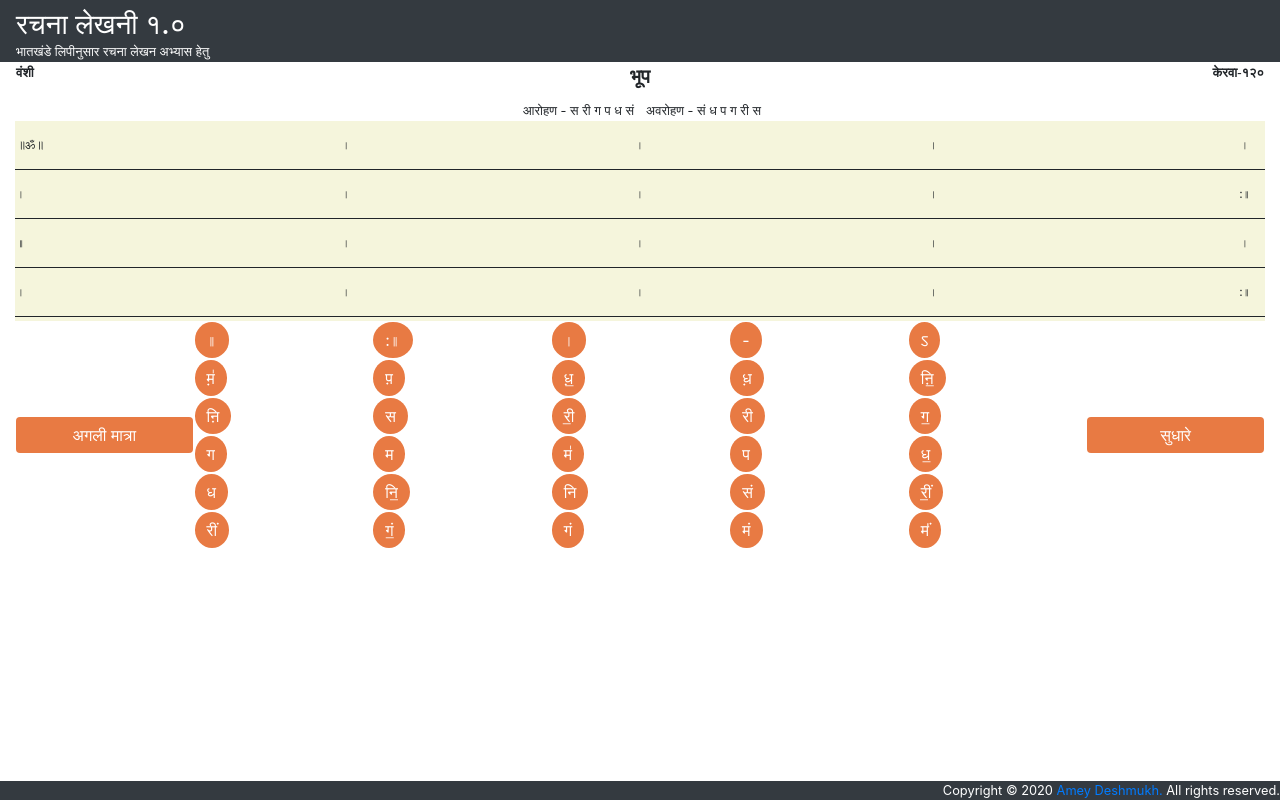
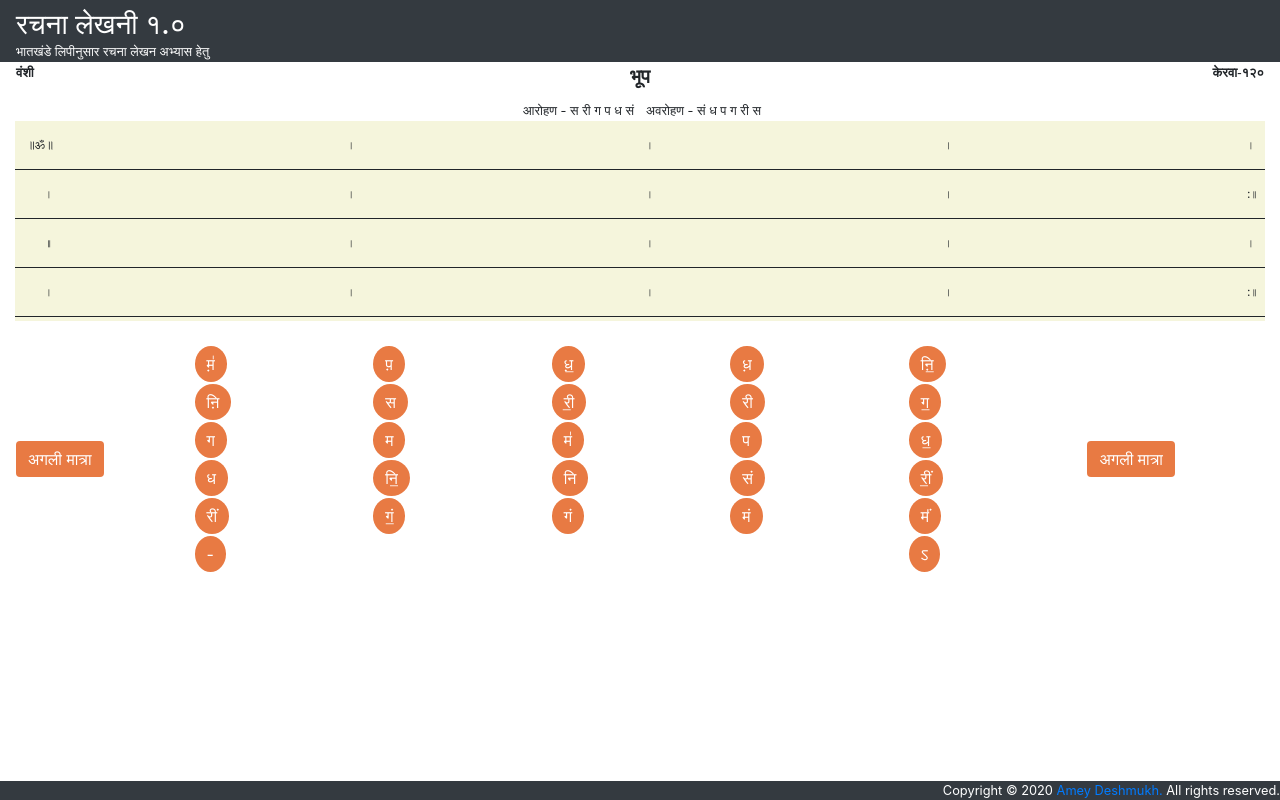
Before and after one commit to ameyzing-deshmukh/amey-lipi-1, an Angular app: page / in a window 1280 px wide. Built offline with nearby package versions, Linux system fonts and the light colour scheme.

Commit message:
removed Swaramatra

```diff
--- a/src/app/app.module.ts
+++ b/src/app/app.module.ts
@@ -7,13 +7,15 @@ import { HomeComponent } from './home/home.component';
 import { KeypadComponent } from './keypad/keypad.component';
 import { InformationComponent } from './information/information.component';
 import { MatTableModule } from '@angular/material/table';
+import { RachanaComponent } from './rachana/rachana.component';
 
 @NgModule({
   declarations: [
     AppComponent,
     HomeComponent,
     KeypadComponent,
-    InformationComponent
+    InformationComponent,
+    RachanaComponent
   ],
   imports: [
     BrowserModule,
--- a/src/app/keypad/keypad.component.css
+++ b/src/app/keypad/keypad.component.css
@@ -26,19 +26,19 @@ table {
 }
 
 #rachanaTableId mat-row mat-cell:nth-child(1){
-  text-align: left;
-  justify-content:left;
+  text-align: right;
+  justify-content:right;
   background-color: beige;
   padding:2px;
   flex: 0 0 40px;
   }
 
   #rachanaTableId mat-row mat-cell:nth-child(13){
-    text-align: center;
-    justify-content:center;
+    text-align: left;
+    justify-content:left;
     background-color: beige;
     padding:2px;
-    flex: 0 0 40px;
+    flex: 0 0 20px;
     }
 
 .rachanaDetailsP1{
@@ -68,7 +68,3 @@ input{
 input:focus{
   border:none;
 }
-.mainButtons{
-  height:100%;
-  width:100%;
-}
--- a/src/app/keypad/keypad.component.html
+++ b/src/app/keypad/keypad.component.html
@@ -85,6 +85,7 @@
     <div>
         <span class="text-danger">{{errMessage}}</span>
     </div>
+    <br />
     <div>
         <!-- <button class="btn btn-success" (click)="captureMeta('kerva')">केरवा-१२०</button>
                 <button class="btn btn-success" (click)="captureMeta('khemta')">खेमटा-३६०</button><br /><br /> -->
@@ -93,23 +94,17 @@
 
         <table>
             <tbody>
+
                 <tr>
-                    <td rowspan="6"><button class="btn btn-success rounded mainButtons"
-                            (click)="captureIt(';')">अगली मात्रा</button></td>
-                    <td><button class="btn btn-success rounded-circle" (click)="captureIt('॥')">॥</button></td>
-                    <td><button class="btn btn-success rounded-circle" (click)="captureIt(':॥')">:॥</button></td>
-                    <td><button class="btn btn-success rounded-circle" (click)="captureIt('।')">।</button></td>
-                    <td><button class="btn btn-success rounded-circle" (click)="captureIt('-')">-</button></td>
-                    <td><button class="btn btn-success rounded-circle" (click)="captureIt('ऽ')">ऽ</button></td>
-                    <td rowspan="6"><button class="btn btn-success rounded mainButtons"
-                            (click)="correct()">सुधारे</button></td>
-                </tr>
-                <tr>
+                    <td rowspan="6"><button class="btn btn-success rounded" (click)="captureIt(';')">अगली
+                            मात्रा</button></td>
                     <td><button class="btn btn-success rounded-circle" (click)="captureIt('म़॑')">म़॑</button></td>
                     <td><button class="btn btn-success rounded-circle" (click)="captureIt('प़')">प़</button></td>
                     <td><button class="btn btn-success rounded-circle" (click)="captureIt('ध़॒')">ध़॒</button></td>
                     <td><button class="btn btn-success rounded-circle" (click)="captureIt('ध़')">ध़</button></td>
                     <td><button class="btn btn-success rounded-circle" (click)="captureIt('ऩि॒')">ऩि॒</button></td>
+                    <td rowspan="6"><button class="btn btn-success rounded" (click)="captureIt(';')">अगली
+                            मात्रा</button></td>
                 </tr>
                 <tr>
                     <td><button class="btn btn-success rounded-circle" (click)="captureIt('ऩि')">ऩि</button></td>
@@ -140,6 +135,18 @@
                     <td><button class="btn btn-success rounded-circle" (click)="captureIt('मं')">मं</button></td>
                     <td><button class="btn btn-success rounded-circle" (click)="captureIt('मऺं')">मऺं</button></td>
                 </tr>
+                <tr>
+                    <td><button class="btn btn-success rounded-circle" (click)="captureIt('-')">-</button></td>
+                    <td></td>
+                    <td></td>
+                    <td></td>
+                    <td><button class="btn btn-success rounded-circle" (click)="captureIt('ऽ')">ऽ</button></td>
+                    <!-- <td><button class="btn btn-success rounded-circle" (click)="captureIt('॥')">॥</button></td>
+                        <td><button class="btn btn-success rounded-circle" (click)="captureIt(':॥')">:॥</button></td>
+                        <td><button class="btn btn-success rounded-circle" (click)="captureIt('।')">।</button></td> -->
+                    <!-- <td rowspan="6"><button class="btn btn-success rounded mainButtons"
+                            (click)="correct()">सुधारे</button></td> -->
+                </tr>
             </tbody>
         </table>
     </div>
--- a/src/app/keypad/keypad.component.ts
+++ b/src/app/keypad/keypad.component.ts
@@ -14,6 +14,10 @@ export interface Rachana {
   twelve: string;
   thirteen: string;
 }
+
+//ToDO:
+//Give Rachana List and on selection change the charan display
+//Highlight the cell being changed
 
 const ELEMENT_DATA: Rachana[] = [
   { one: '॥ॐ॥', two: '', three: '', four: '।', five: '', six: '', seven: '।', eight: '', nine: '', ten: '।', eleven: '', twelve: '', thirteen: '।' },
@@ -81,13 +85,7 @@ export class KeypadComponent implements OnInit {
 
         switch (this.j) {
           case (0):
-            if (it === '॥' || it === '।') {
-              this.dataSource[this.i].one += it;
-              this.j = -1;
-            } else {
-              this.errMessage = 'कृपया जाँचे!';
-              this.j = 0;
-            }
+            this.j = 1;
             break;
           case (1):
             this.dataSource[this.i].two += it;
@@ -120,29 +118,18 @@ export class KeypadComponent implements OnInit {
             this.dataSource[this.i].twelve += it;
             break;
           case (12):
-            if (it === '॥' || it === ':॥' || it === '।') {
-              this.dataSource[this.i].thirteen += it;
-              this.i++;
-              this.j = 0;
-            } else {
-              this.errMessage = 'कृपया जाँचे!';
-              this.j = 12;
-            }
+            this.j = 1;
         }
         console.log("in if if: " + "i: " + this.i + " j: " + this.j + " swarank: " + this.swarank);
         this.swarank++;
         if (this.swarank === 4) {
-          if(this.j === 12){
+          if (this.j === 11) {
             this.i++;
-            this.j = -1;
+            this.j = 0;
           }
           this.j++;
           this.swarank = 0;
         }
-      } else {
-        console.log("in else: " + "i: " + this.i + " j: " + this.j + " swarank: " + this.swarank);
-        this.j++;
-        this.swarank = 0;
       }
     }
     console.log("after: " + "i: " + this.i + " j: " + this.j + " swarank: " + this.swarank);
--- /dev/null
+++ b/src/app/rachana/rachana.component.html
@@ -0,0 +1 @@
+<p>rachana works!</p>
--- /dev/null
+++ b/src/app/rachana/rachana.component.ts
@@ -0,0 +1,23 @@
+import { Component, OnInit } from '@angular/core';
+
+export class Rachana {
+  constructor(public name: string, public taal: string, public speed: number, public instrument: string,
+    public charan: [{
+      "matra": number,
+      "isRepeat": boolean
+    }]) { };
+}
+
+@Component({
+  selector: 'app-rachana',
+  templateUrl: './rachana.component.html',
+  styleUrls: ['./rachana.component.css']
+})
+export class RachanaComponent implements OnInit {
+
+  constructor() { }
+//Write a service to get the array of Rachana based on instrument;
+  ngOnInit(): void {
+  }
+
+}
```
Also changed, not shown: src/app/rachana/rachana.component.css (added), 1 other file (tests, documents, lock files or other folders).
